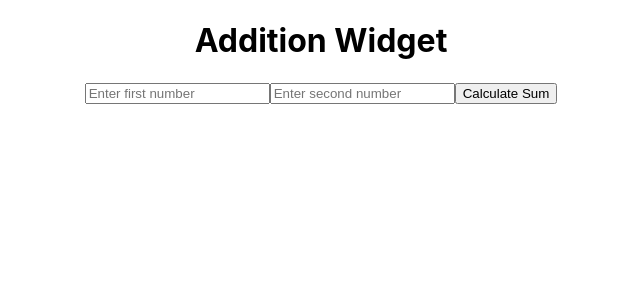
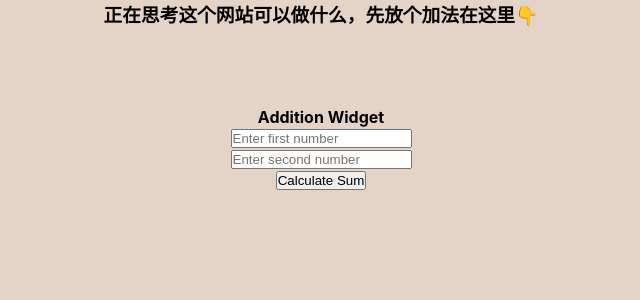
Before and after one commit to yunflow/aws-flow-react, a React (Create React App) app: page / in a window 1280 px wide. Shown: the top 300 px of the page, without its empty margins (319-959 px from the left). Built offline with nearby package versions, Linux system fonts and the light colour scheme.

Commit message:
add icon

```diff
--- a/public/index.html
+++ b/public/index.html
@@ -2,13 +2,10 @@
 <html lang="en">
 <head>
   <meta charset="utf-8" />
-    <link rel="icon" href="%PUBLIC_URL%/favicon.ico" />
+  <link rel="icon" href="%PUBLIC_URL%/yunflow.ico" />
   <meta name="viewport" content="width=device-width, initial-scale=1" />
   <meta name="theme-color" content="#000000" />
-    <meta
-      name="description"
-      content="Web site created using create-react-app"
-    />
+  <meta name="description" content="Web site created using create-react-app" />
   <link rel="apple-touch-icon" href="%PUBLIC_URL%/logo192.png" />
   <!--
         manifest.json provides metadata used when your web app is installed on a
@@ -24,8 +21,9 @@
         work correctly both with client-side routing and a non-root public URL.
         Learn how to configure a non-root public URL by running `npm run build`.
       -->
-    <title>React App</title>
+  <title>YUNFLO/W/O</title>
 </head>
+
 <body>
   <noscript>You need to enable JavaScript to run this app.</noscript>
   <div id="root"></div>
--- a/src/App.css
+++ b/src/App.css
@@ -1,38 +1,25 @@
+* {
+  margin: 0;
+  padding: 0;
+}
+
+/* html, body, #root */
+html {
+  background-color: #E4D4C8;
+}
+
 .App {
   text-align: center;
 }
 
-.App-logo {
-  height: 40vmin;
-  pointer-events: none;
+#HomePage {
+  /* background-color: #D0B49F; */
+  /* Sand Dollar
+    #E4D4C8
+    Tan
+    #D0B49F
+    Brown
+    #A47551
+    Carafe
+    #523A28 */
 }
-
-@media (prefers-reduced-motion: no-preference) {
-  .App-logo {
-    animation: App-logo-spin infinite 20s linear;
-  }
-}
-
-.App-header {
-  background-color: #282c34;
-  min-height: 100vh;
-  display: flex;
-  flex-direction: column;
-  align-items: center;
-  justify-content: center;
-  font-size: calc(10px + 2vmin);
-  color: white;
-}
-
-.App-link {
-  color: #61dafb;
-}
-
-@keyframes App-logo-spin {
-  from {
-    transform: rotate(0deg);
-  }
-  to {
-    transform: rotate(360deg);
-  }
-}
--- a/src/components/AdditionWidget.js
+++ b/src/components/AdditionWidget.js
@@ -25,7 +25,7 @@ function AdditionWidget(props) {
 
     return (
         <div>
-            <h1>Addition Widget</h1>
+            <h4>Addition Widget</h4>
 
             <input
                 type="number"
@@ -33,19 +33,19 @@ function AdditionWidget(props) {
                 onChange={handleNumber1Change}
                 placeholder="Enter first number"
             />
-
+            <br />
             <input
                 type="number"
                 value={number2}
                 onChange={handleNumber2Change}
                 placeholder="Enter second number"
             />
-
+            <br />
             <button onClick={calculateSum}>Calculate Sum</button>
 
             {sum !== null && (
                 <div>
-                    <h2>Sum: {sum}</h2>
+                    <h4>Sum: {sum}</h4>
                 </div>
             )}
         </div>
--- a/src/pages/HomePage.js
+++ b/src/pages/HomePage.js
@@ -2,9 +2,17 @@ import AdditionWidget from "../components/AdditionWidget";
 
 function HomePage() {
     return (
-        <p>
+        <div id="HomePage">
+            <header>
+                <h3>
+                    正在思考这个网站可以做什么，先放个加法在这里👇
+                </h3>
+            </header>
+
+            <br/><br/><br/><br/>
+
             <AdditionWidget />
-        </p>
+        </div>
     );
 }
 
```
Also changed, not shown: src/App.js (+0 -10 lines), 1 other file (tests, documents, lock files or other folders). Lines whose indentation alone changed are shown as unchanged.
